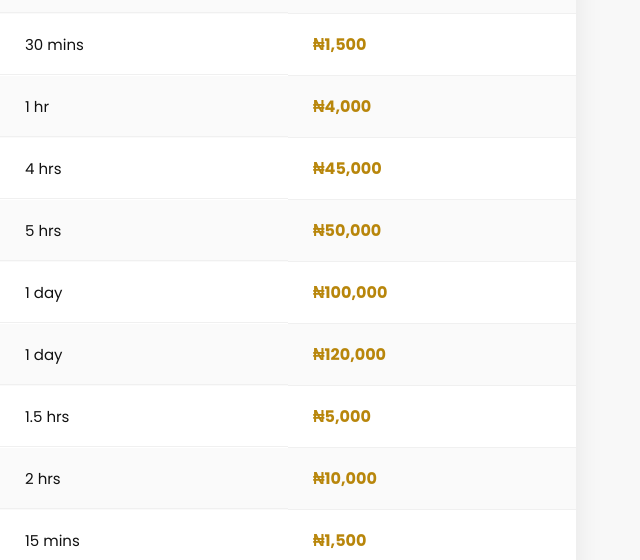
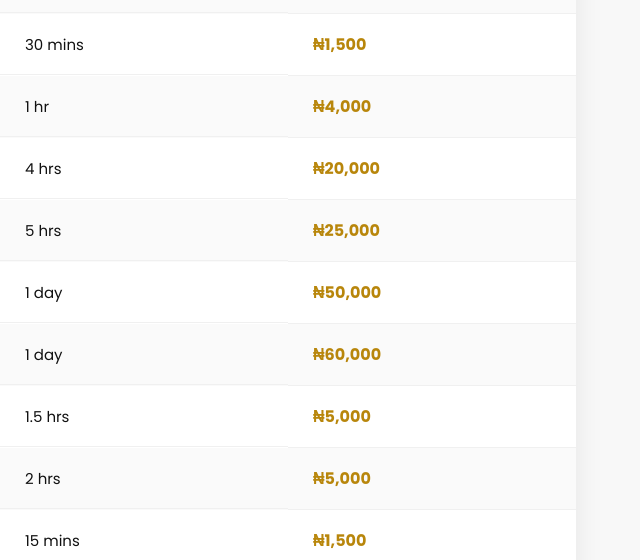
Before and after one commit to Psalmson107/my-barbing-website, a plain HTML site: page index.html in a window 1280 px wide. Shown: the part 2960-3520 px from the top of the page, 640-1280 px from the left. Drawn offline with Linux system fonts and the light colour scheme.

Commit message:
corrected deposit to be made

```diff
--- a/index.html
+++ b/index.html
@@ -189,22 +189,22 @@
             <div class="table-row">
                 <div>Starter Locs (Interlocking)</div>
                 <div>4 hrs</div>
-                <div>₦45,000</div>
+                <div>₦20,000</div>
             </div>
             <div class="table-row">
                 <div>Starter Locs (Palmrolling)</div>
                 <div>5 hrs</div>
-                <div>₦50,000</div>
+                <div>₦25,000</div>
             </div>
             <div class="table-row">
                 <div>Starter Locs (Microlocs)</div>
                 <div>1 day</div>
-                <div>₦100,000</div>
+                <div>₦50,000</div>
             </div>
             <div class="table-row">
                 <div>Starter Locs (Sisterlocs)</div>
                 <div>1 day</div>
-                <div>₦120,000</div>
+                <div>₦60,000</div>
             </div>
             <div class="table-row">
                 <div>Relock & Maintenance</div>
@@ -214,7 +214,7 @@
             <div class="table-row">
                 <div>Full Hair Dye</div>
                 <div>2 hrs</div>
-                <div>₦10,000</div>
+                <div>₦5,000</div>
             </div>
             <div class="table-row">
                 <div>Beard Trim</div>
```
